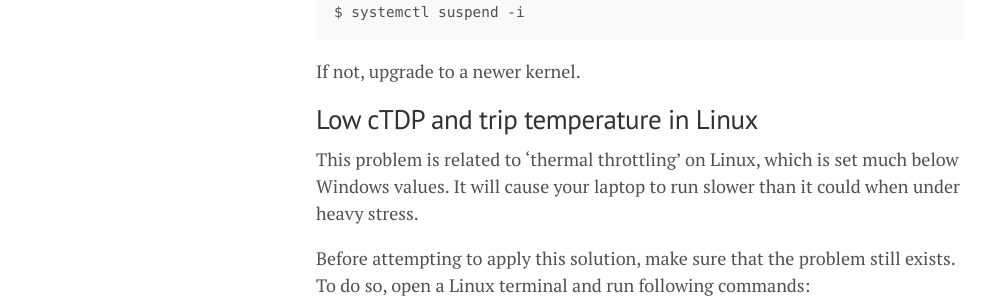
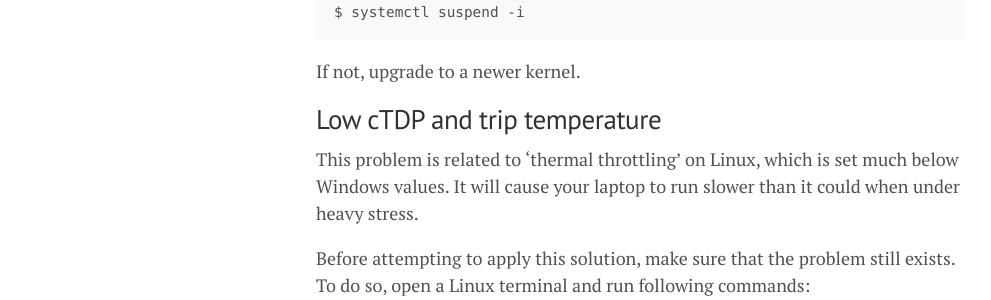
Before and after one commit to lgeurts/lgeurts.github.io, a Jekyll site: the page built from _posts/2021-10-15-ubuntu-setup-notes-for-x1-carbon-gen8.md, in a window 1280 px wide and 900 px high, scrolled down 2695 px. Shown: the part 158-458 px from the top of the window, without its empty margins (0-991 px from the left). Built offline with Jekyll 4.4.1, drawn with Linux system fonts in a browser that asks for light colours; nearby versions of some CDN libraries; comment, search, counter and statistics services are not loaded.

Commit message:
Update 2021-10-15-ubuntu-setup-notes-for-x1-carbon-gen8.md

````diff
--- a/_posts/2021-10-15-ubuntu-setup-notes-for-x1-carbon-gen8.md
+++ b/_posts/2021-10-15-ubuntu-setup-notes-for-x1-carbon-gen8.md
@@ -98,7 +98,7 @@ $ systemctl suspend -i
 ```
 If not, upgrade to a newer kernel.
 
-## Low cTDP and trip temperature in Linux
+## Low cTDP and trip temperature
 
 This problem is related to 'thermal throttling' on Linux, which is set much below Windows values. It will cause your laptop to run slower than it could when under heavy stress.
 
````
